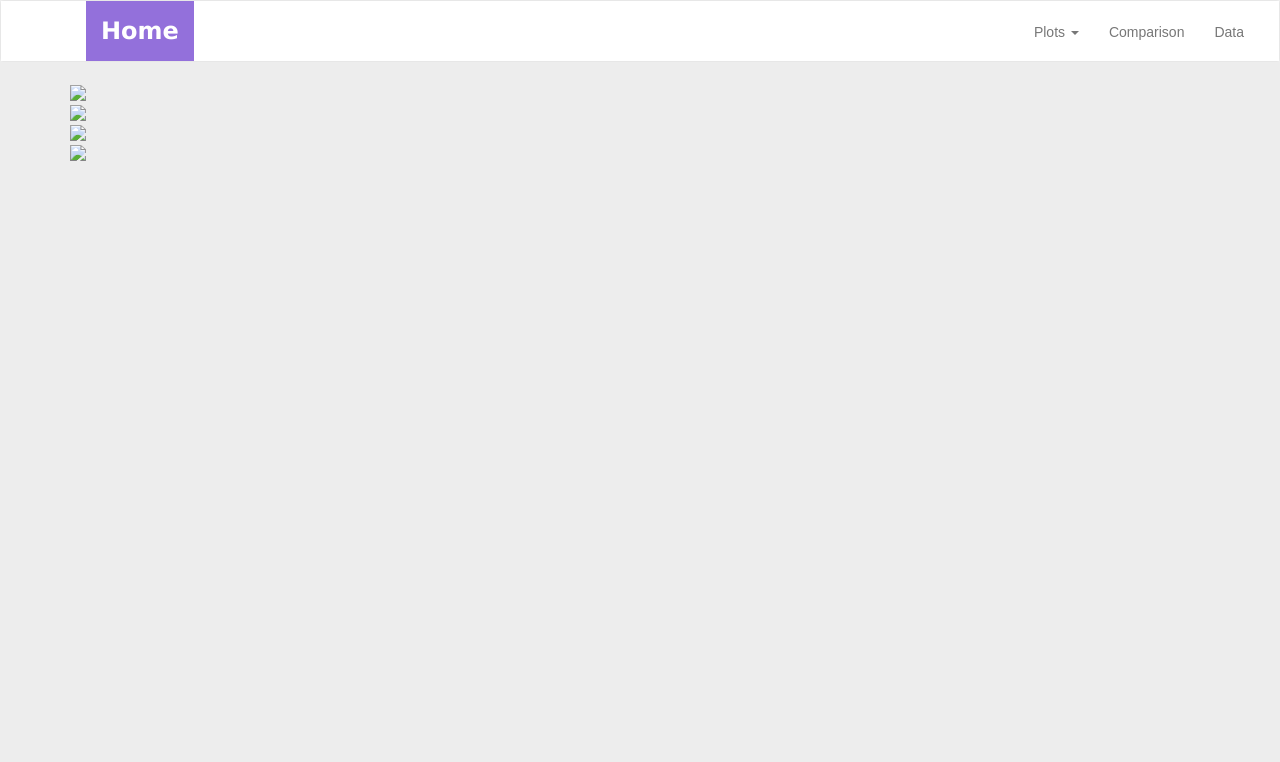
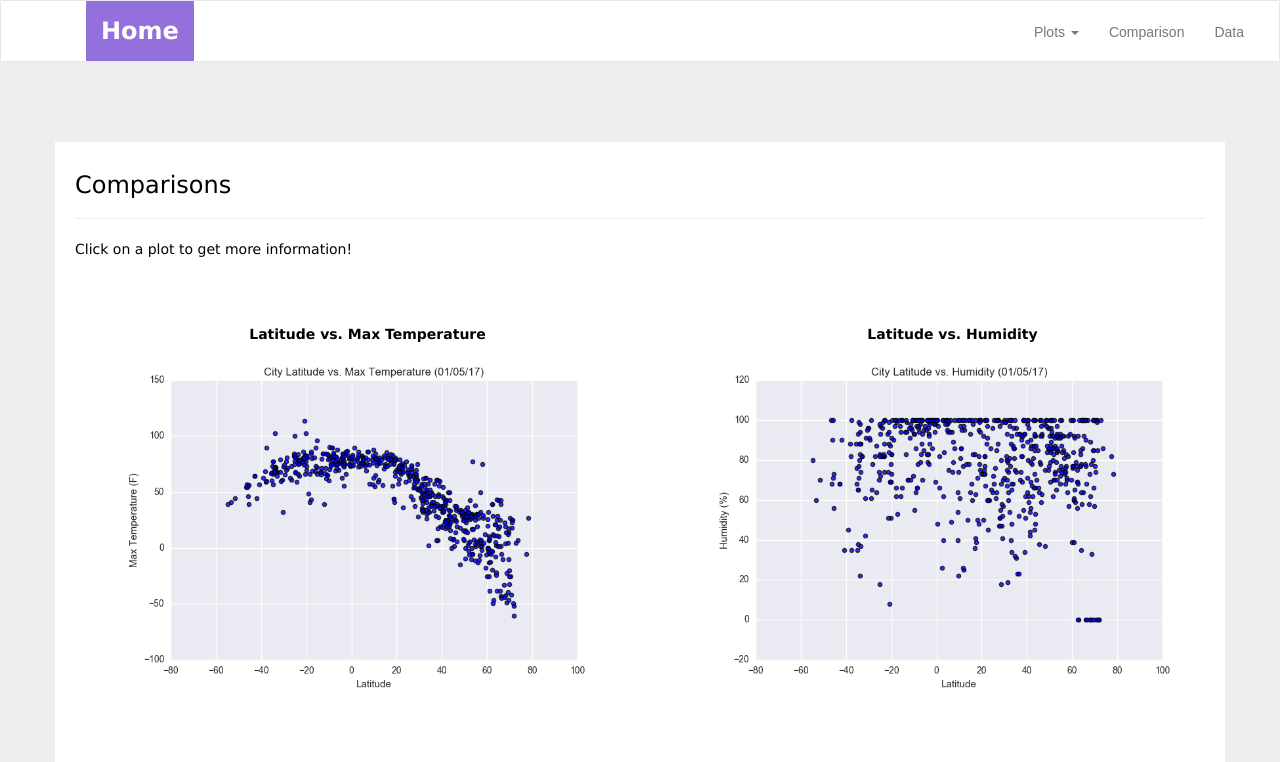
Before and after one commit to Whitlockg/Web-Design-Challenge, a plain HTML site: page docs/comparison.html in a window 1280 px wide. Shown: the top 762 px of the page. Drawn offline with Linux system fonts and the light colour scheme.

Commit message:
finished comparisons page

```diff
--- a/WebVisualizations/assets/css/styles.css
+++ b/docs/assets/css/styles.css
@@ -211,8 +211,29 @@ body {
 /* ----IMAGE NAV END---- */
 
 /* ----COMPARISON START---- */
-.comparison-image:hover {
+.box {
+  margin-top: 60px;
+  margin-bottom: 62px;
+  padding: 10px 20px 15px;
+  color:black;
+  background-color: white;
+
+}
+
+.comp-img {
+  max-width: 100%;
+  height: 100%;
+}
+
+.comp-img:hover {
   opacity: 0.6;
+}
+
+.comp-title{
+  font-family: "Lucida Sans Unicode", "Lucida Grande", sans-serif;
+  font-weight: bolder;
+  padding-top: 25px;
+  text-align: center;
 }
 
 .comparison-header {
--- a/WebVisualizations/comparison.html
+++ b/docs/comparison.html
@@ -50,19 +50,49 @@
       </div>
     </div><!-- /.container-fluid -->
   </nav>
+<!--container for images-->
+  <div class="container">
+    <div class="row">
+      <div>
+        <div class="box">
+          <h3 class="title">Comparisons
+          </h3>
+          <hr>
+          <p>Click on a plot to get more information!</p>
+          <div class="container" style="padding-bottom: 40px">
+            <div class="row">
+              <div class="col-md-6" style="padding: 30px;">
+                <div class="comp-title">Latitude vs. Max Temperature</div>
+                <a href="visualizations/temp.html">
+                  <img class="comp-img" src="assets/images/Fig1.png" alt="Latitude vs. Max Temperature">
+                </a>
+              </div>
+              <div class="col-md-6" style="padding: 30px;">
+                <div class="comp-title">Latitude vs. Humidity</div>
+                <a href="visualizations/humidity.html">
+                  <img class="comp-img" src="assets/images/Fig2.png" alt="Latitude vs. Humidity">
+                </a>
+              </div>
+            </div>
 
-  <div class="container">
-    <div id="comp-div">
-      <img src="../images/Fig1.png">
-    </div>
-    <div id="comp-div">
-      <img src="../images/Fig2.png">
-    </div>
-    <div id="comp-div">
-      <img src="../images/Fig3.png">
-    </div>
-    <div id="comp-div">
-      <img src="../images/Fig4.png">
+            <div class="row">
+              <div class="col-md-6" style="padding: 30px;">
+                <div class="comp-title">Latitude vs. Cloudiness</div>
+                <a href="visualizations/cloudiness.html">
+                  <img class="comp-img" src="assets/images/Fig3.png" alt="Latitude vs. Cloudiness">
+                </a>
+
+              </div>
+              <div class="col-md-6" style="padding: 30px;">
+                <div class="comp-title">Latitude vs. Wind Speed</div>
+                <a href="visualizations/wind.html">
+                  <img class="comp-img" src="assets/images/Fig4.png" alt="Latitude vs. Wind Speed">
+                </a>
+              </div>
+            </div>
+          </div>
+        </div>
+      </div>
     </div>
   </div>
 
```
Also changed, not shown: docs/Resources/cities.csv (renamed from WebVisualizations/Resources/cities.csv), docs/assets/css/bootstrap.min.css (renamed from WebVisualizations/assets/css/bootstrap.min.css), docs/assets/images/Fig1.png (renamed from WebVisualizations/assets/images/Fig1.png), docs/assets/images/Fig2.png (renamed from WebVisualizations/assets/images/Fig2.png), docs/assets/images/Fig3.png (renamed from WebVisualizations/assets/images/Fig3.png), docs/assets/images/Fig4.png (renamed from WebVisualizations/assets/images/Fig4.png), docs/assets/images/globe.jpg (renamed from WebVisualizations/assets/images/globe.jpg), docs/data.html (renamed from WebVisualizations/data.html), docs/index.html (renamed from WebVisualizations/index.html), docs/table.html (renamed from WebVisualizations/table.html), docs/visualizations/cloudiness.html (renamed from WebVisualizations/visualizations/cloudiness.html), docs/visualizations/humidity.html (renamed from WebVisualizations/visualizations/humidity.html), docs/visualizations/temp.html (renamed from WebVisualizations/visualizations/temp.html), docs/visualizations/wind.html (renamed from WebVisualizations/visualizations/wind.html), 2 other files.
